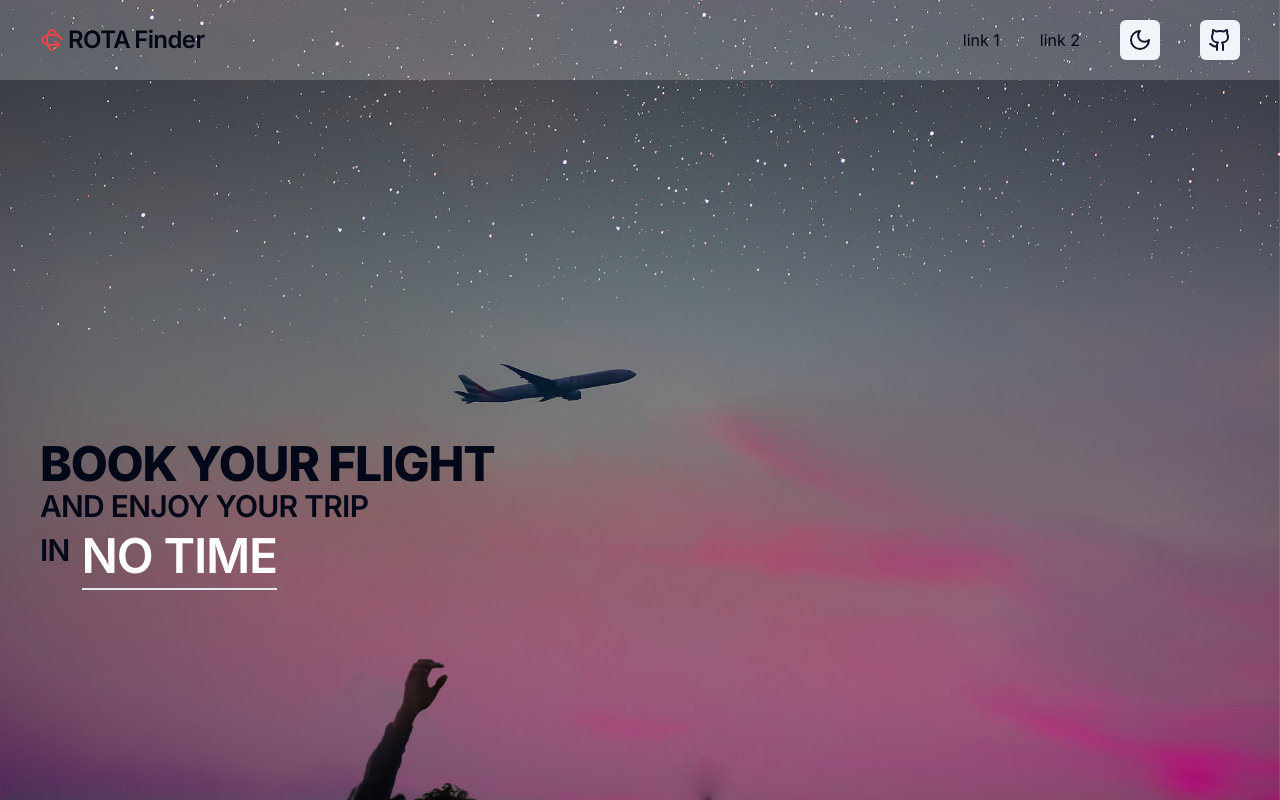
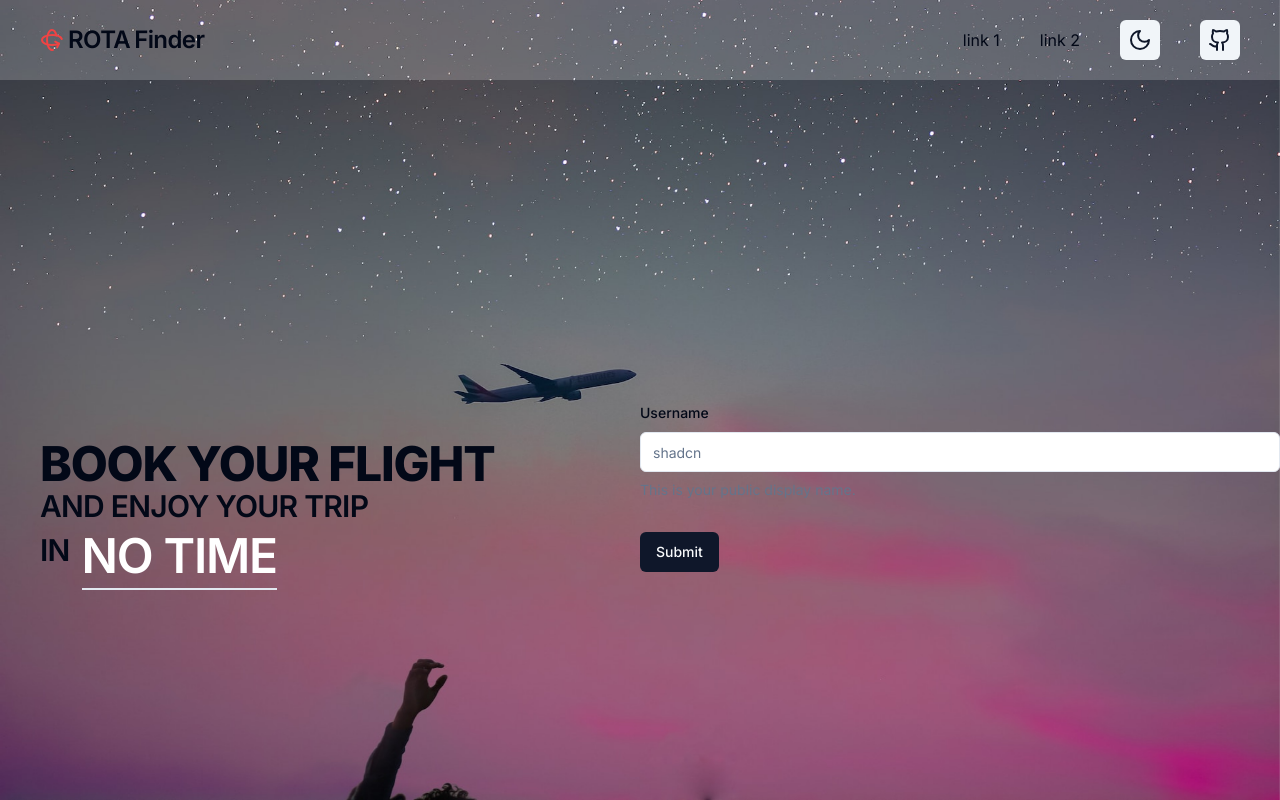
Before and after one commit to muhammedogz/rota-finder, a Next.js app: page / in a window 1280 px wide. Built offline with nearby package versions, Linux system fonts and the light colour scheme.

Commit message:
Add form inputs formlabels and validation with zod and react hook form

```diff
--- a/package.json
+++ b/package.json
@@ -9,6 +9,8 @@
     "lint": "next lint"
   },
   "dependencies": {
+    "@hookform/resolvers": "^3.3.1",
+    "@radix-ui/react-label": "^2.0.2",
     "@radix-ui/react-slot": "^1.0.2",
     "@types/node": "20.6.0",
     "@types/react": "18.2.21",
@@ -24,9 +26,11 @@
     "postcss": "8.4.29",
     "react": "18.2.0",
     "react-dom": "18.2.0",
+    "react-hook-form": "^7.46.1",
     "tailwind-merge": "^1.14.0",
     "tailwindcss": "3.3.3",
     "tailwindcss-animate": "^1.0.7",
-    "typescript": "5.2.2"
+    "typescript": "5.2.2",
+    "zod": "^3.22.2"
   }
 }
--- a/src/app/page.tsx
+++ b/src/app/page.tsx
@@ -1,5 +1,6 @@
 import BackgroundImage from "@/components/BackgroundImage";
 import Caption from "@/components/Caption";
+import ProfileForm from "@/components/form/FindRoteForm";
 
 export default function Home() {
   return (
@@ -8,7 +9,9 @@
       <div></div>
       <div></div>
       <Caption />
-      <div></div>
+      <div>
+        <ProfileForm />
+      </div>
     </div>
   );
 }
--- /dev/null
+++ b/src/components/form/FindRoteForm.tsx
@@ -0,0 +1,64 @@
+"use client";
+
+import { zodResolver } from "@hookform/resolvers/zod";
+import * as z from "zod";
+
+import { Button } from "@/components/ui/button";
+import {
+  Form,
+  FormControl,
+  FormDescription,
+  FormField,
+  FormItem,
+  FormLabel,
+  FormMessage,
+} from "@/components/ui/form";
+import { Input } from "@/components/ui/input";
+import { useForm } from "react-hook-form";
+
+const formSchema = z.object({
+  username: z.string().min(2, {
+    message: "Username must be at least 2 characters.",
+  }),
+});
+
+export default function ProfileForm() {
+  // 1. Define your form.
+  const form = useForm<z.infer<typeof formSchema>>({
+    resolver: zodResolver(formSchema),
+    defaultValues: {
+      username: "",
+    },
+  });
+
+  // 2. Define a submit handler.
+  function onSubmit(values: z.infer<typeof formSchema>) {
+    // Do something with the form values.
+    // ✅ This will be type-safe and validated.
+    console.log(values);
+  }
+
+  return (
+    <Form {...form}>
+      <form onSubmit={form.handleSubmit(onSubmit)} className="space-y-8">
+        <FormField
+          control={form.control}
+          name="username"
+          render={({ field }) => (
+            <FormItem>
+              <FormLabel>Username</FormLabel>
+              <FormControl>
+                <Input placeholder="shadcn" {...field} />
+              </FormControl>
+              <FormDescription>
+                This is your public display name.
+              </FormDescription>
+              <FormMessage />
+            </FormItem>
+          )}
+        />
+        <Button type="submit">Submit</Button>
+      </form>
+    </Form>
+  );
+}
--- /dev/null
+++ b/src/components/ui/form.tsx
@@ -0,0 +1,176 @@
+import * as React from "react"
+import * as LabelPrimitive from "@radix-ui/react-label"
+import { Slot } from "@radix-ui/react-slot"
+import {
+  Controller,
+  ControllerProps,
+  FieldPath,
+  FieldValues,
+  FormProvider,
+  useFormContext,
+} from "react-hook-form"
+
+import { cn } from "@/lib/utils"
+import { Label } from "@/components/ui/label"
+
+const Form = FormProvider
+
+type FormFieldContextValue<
+  TFieldValues extends FieldValues = FieldValues,
+  TName extends FieldPath<TFieldValues> = FieldPath<TFieldValues>
+> = {
+  name: TName
+}
+
+const FormFieldContext = React.createContext<FormFieldContextValue>(
+  {} as FormFieldContextValue
+)
+
+const FormField = <
+  TFieldValues extends FieldValues = FieldValues,
+  TName extends FieldPath<TFieldValues> = FieldPath<TFieldValues>
+>({
+  ...props
+}: ControllerProps<TFieldValues, TName>) => {
+  return (
+    <FormFieldContext.Provider value={{ name: props.name }}>
+      <Controller {...props} />
+    </FormFieldContext.Provider>
+  )
+}
+
+const useFormField = () => {
+  const fieldContext = React.useContext(FormFieldContext)
+  const itemContext = React.useContext(FormItemContext)
+  const { getFieldState, formState } = useFormContext()
+
+  const fieldState = getFieldState(fieldContext.name, formState)
+
+  if (!fieldContext) {
+    throw new Error("useFormField should be used within <FormField>")
+  }
+
+  const { id } = itemContext
+
+  return {
+    id,
+    name: fieldContext.name,
+    formItemId: `${id}-form-item`,
+    formDescriptionId: `${id}-form-item-description`,
+    formMessageId: `${id}-form-item-message`,
+    ...fieldState,
+  }
+}
+
+type FormItemContextValue = {
+  id: string
+}
+
+const FormItemContext = React.createContext<FormItemContextValue>(
+  {} as FormItemContextValue
+)
+
+const FormItem = React.forwardRef<
+  HTMLDivElement,
+  React.HTMLAttributes<HTMLDivElement>
+>(({ className, ...props }, ref) => {
+  const id = React.useId()
+
+  return (
+    <FormItemContext.Provider value={{ id }}>
+      <div ref={ref} className={cn("space-y-2", className)} {...props} />
+    </FormItemContext.Provider>
+  )
+})
+FormItem.displayName = "FormItem"
+
+const FormLabel = React.forwardRef<
+  React.ElementRef<typeof LabelPrimitive.Root>,
+  React.ComponentPropsWithoutRef<typeof LabelPrimitive.Root>
+>(({ className, ...props }, ref) => {
+  const { error, formItemId } = useFormField()
+
+  return (
+    <Label
+      ref={ref}
+      className={cn(error && "text-destructive", className)}
+      htmlFor={formItemId}
+      {...props}
+    />
+  )
+})
+FormLabel.displayName = "FormLabel"
+
+const FormControl = React.forwardRef<
+  React.ElementRef<typeof Slot>,
+  React.ComponentPropsWithoutRef<typeof Slot>
+>(({ ...props }, ref) => {
+  const { error, formItemId, formDescriptionId, formMessageId } = useFormField()
+
+  return (
+    <Slot
+      ref={ref}
+      id={formItemId}
+      aria-describedby={
+        !error
+          ? `${formDescriptionId}`
+          : `${formDescriptionId} ${formMessageId}`
+      }
+      aria-invalid={!!error}
+      {...props}
+    />
+  )
+})
+FormControl.displayName = "FormControl"
+
+const FormDescription = React.forwardRef<
+  HTMLParagraphElement,
+  React.HTMLAttributes<HTMLParagraphElement>
+>(({ className, ...props }, ref) => {
+  const { formDescriptionId } = useFormField()
+
+  return (
+    <p
+      ref={ref}
+      id={formDescriptionId}
+      className={cn("text-sm text-muted-foreground", className)}
+      {...props}
+    />
+  )
+})
+FormDescription.displayName = "FormDescription"
+
+const FormMessage = React.forwardRef<
+  HTMLParagraphElement,
+  React.HTMLAttributes<HTMLParagraphElement>
+>(({ className, children, ...props }, ref) => {
+  const { error, formMessageId } = useFormField()
+  const body = error ? String(error?.message) : children
+
+  if (!body) {
+    return null
+  }
+
+  return (
+    <p
+      ref={ref}
+      id={formMessageId}
+      className={cn("text-sm font-medium text-destructive", className)}
+      {...props}
+    >
+      {body}
+    </p>
+  )
+})
+FormMessage.displayName = "FormMessage"
+
+export {
+  useFormField,
+  Form,
+  FormItem,
+  FormLabel,
+  FormControl,
+  FormDescription,
+  FormMessage,
+  FormField,
+}
--- /dev/null
+++ b/src/components/ui/input.tsx
@@ -0,0 +1,25 @@
+import * as React from "react"
+
+import { cn } from "@/lib/utils"
+
+export interface InputProps
+  extends React.InputHTMLAttributes<HTMLInputElement> {}
+
+const Input = React.forwardRef<HTMLInputElement, InputProps>(
+  ({ className, type, ...props }, ref) => {
+    return (
+      <input
+        type={type}
+        className={cn(
+          "flex h-10 w-full rounded-md border border-input bg-background px-3 py-2 text-sm ring-offset-background file:border-0 file:bg-transparent file:text-sm file:font-medium placeholder:text-muted-foreground focus-visible:outline-none focus-visible:ring-2 focus-visible:ring-ring focus-visible:ring-offset-2 disabled:cursor-not-allowed disabled:opacity-50",
+          className
+        )}
+        ref={ref}
+        {...props}
+      />
+    )
+  }
+)
+Input.displayName = "Input"
+
+export { Input }
--- /dev/null
+++ b/src/components/ui/label.tsx
@@ -0,0 +1,26 @@
+"use client"
+
+import * as React from "react"
+import * as LabelPrimitive from "@radix-ui/react-label"
+import { cva, type VariantProps } from "class-variance-authority"
+
+import { cn } from "@/lib/utils"
+
+const labelVariants = cva(
+  "text-sm font-medium leading-none peer-disabled:cursor-not-allowed peer-disabled:opacity-70"
+)
+
+const Label = React.forwardRef<
+  React.ElementRef<typeof LabelPrimitive.Root>,
+  React.ComponentPropsWithoutRef<typeof LabelPrimitive.Root> &
+    VariantProps<typeof labelVariants>
+>(({ className, ...props }, ref) => (
+  <LabelPrimitive.Root
+    ref={ref}
+    className={cn(labelVariants(), className)}
+    {...props}
+  />
+))
+Label.displayName = LabelPrimitive.Root.displayName
+
+export { Label }
```
Also changed, not shown: 1 other file (tests, documents, lock files or other folders).
